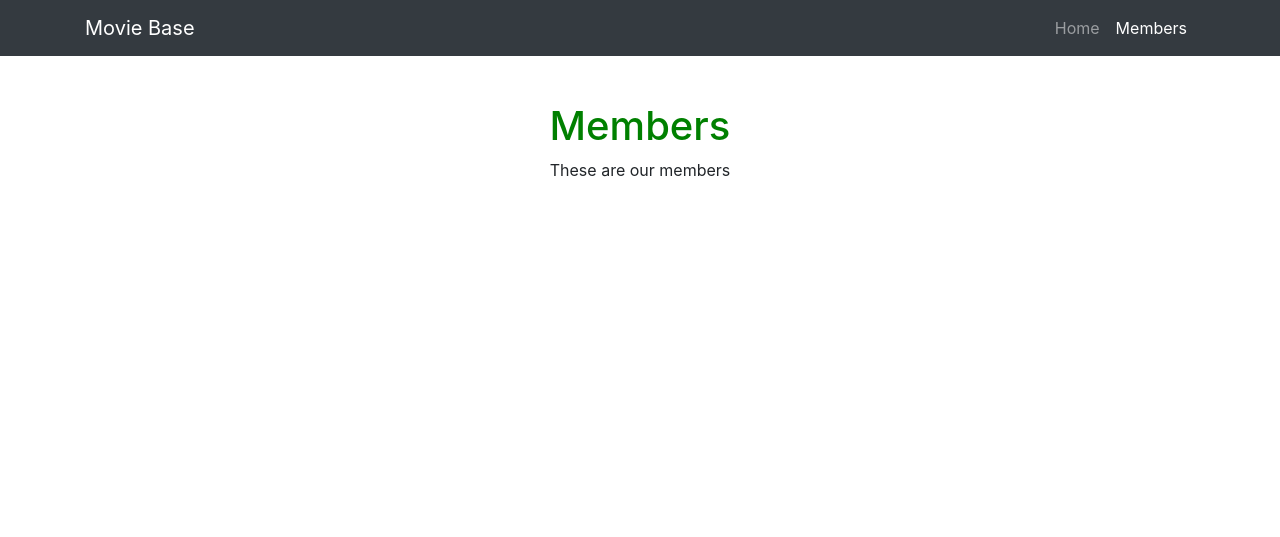
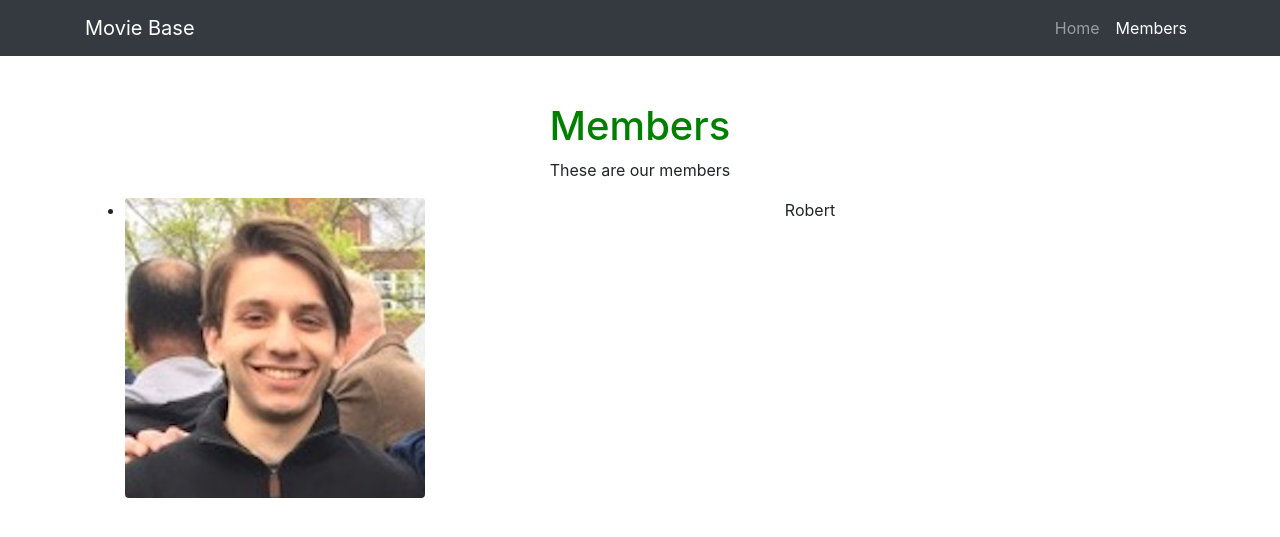
Before and after one commit to RKalaj/moviebase, a Flask app: page /about in a window 1280 px wide. Shown: the top 537 px of the page. Run offline with Flask 2, Linux system fonts and the light colour scheme; some libraries are stand-ins or nearby versions.

Commit message:
added image folder

```diff
--- a/templates/members.html
+++ b/templates/members.html
@@ -10,7 +10,7 @@
 {% endblock %}
 
 {% block title %}
-Homepage
+Members
 {% endblock %}
 
 {% block active_tab %}
@@ -28,6 +28,9 @@ Homepage
     <div class="col-lg-12 text-center">
       <h1 class="mt-5">Members</h1>
         <p>These are our members</p>
+        <ul>
+          <li><img src="/static/img/robert_pic.jpg" class="rounded float-left" alt="...">Robert</li>
+        </ul>
     </div>
   </div>
 </div>
```
Also changed, not shown: static/img/robert_pic.jpg (added).
